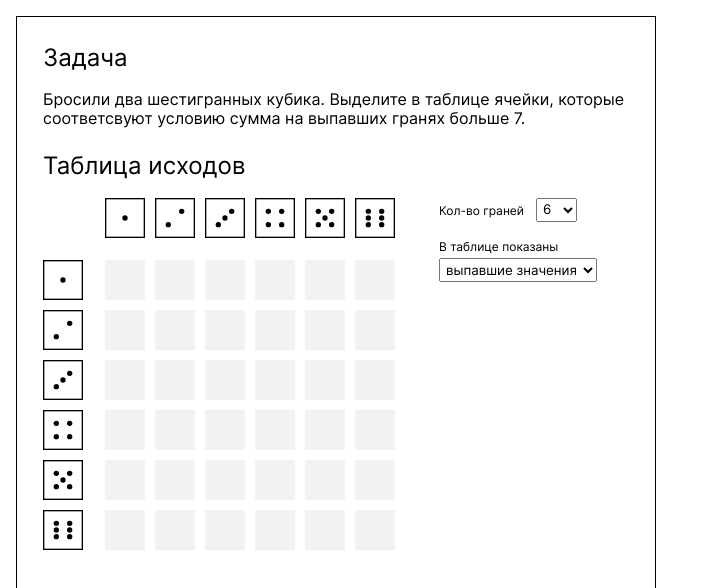
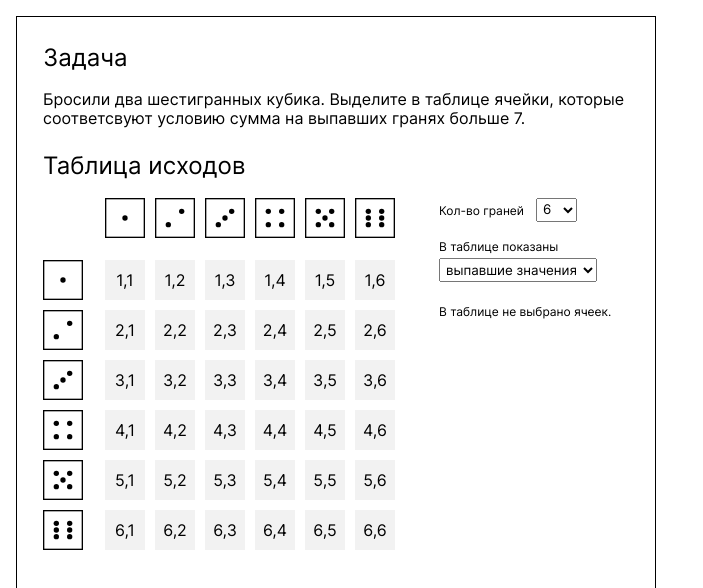
Before and after one commit to StanislavXmov/test_dice, a React (Vite) app: page / in a window 1280 px wide. Shown: the top 588 px of the page, without its empty margins (0-703 px from the left). Built offline with nearby package versions, Linux system fonts and the light colour scheme.

Commit message:
TableType1

```diff
--- a/src/components/Table/Table.module.scss
+++ b/src/components/Table/Table.module.scss
@@ -36,6 +36,13 @@
 }
 
 .label {
+  font-family: Inter;
+  font-size: 12px;
+  font-weight: 400;
+  line-height: 14.52px;
+}
+
+.selectedInfo {
   font-family: Inter;
   font-size: 12px;
   font-weight: 400;
@@ -97,6 +104,9 @@
 .cellType1 {
   width: 40px;
   height: 40px;
+  display: flex;
+  justify-content: center;
+  align-items: center;
 
   background: #F2F2F2;
   cursor: pointer;
--- a/src/components/Table/TableLayer.tsx
+++ b/src/components/Table/TableLayer.tsx
@@ -67,6 +67,12 @@ const dices3Table = {
   12: (key: Key) => <Dice3_12 className={styles.dice3IconTable} key={key} />,
 }
 
+const toCaseCount = (arg: number) => {
+  let titles = ['ячейка', 'ячейки', 'ячеек'];
+  let cases = [2, 0, 1, 1, 1, 2];
+  return titles[(arg % 100 > 4 && arg % 100 < 20) ? 2 : cases[Math.min(arg % 10, 5)]];
+}
+
 type Edge = 6 | 8 | 12;
 
 type ViewTable = 'values' | 'sum';
@@ -95,9 +101,6 @@ const TableType1 = ({ tableView }: {tableView: ViewTable}) => {
   const selected = useTable(s => s.selected);
   const add = useTable(s => s.add);
 
-  console.log(selected);
-
-
   return (
     <div className={styles.tableType1}>
       <div className={styles.horizontalLabelType1}>
@@ -113,7 +116,7 @@ const TableType1 = ({ tableView }: {tableView: ViewTable}) => {
             className={`${styles.cellType1} ${selected.includes(c) ?styles.active : ''}`}
             onClick={() => add(c)}
           >
-
+            {tableView === 'values' ? `${c.y},${c.x}` : `${c.y + c.x}`}
           </div>
         ))}
       </div>
@@ -172,6 +175,9 @@ const TableType3 = ({ tableView }: {tableView: ViewTable}) => {
 const Table = () => {
   const [type, setType] = useState<Edge>(6);
   const [tableView, setTableView] = useState<ViewTable>('values');
+  const selected = useTable(s => s.selected);
+  console.log('Table');
+
 
   const selectHandler = (e: ChangeEvent<HTMLSelectElement>) => {
     setType(Number(e.target.value) as Edge);
@@ -211,6 +217,18 @@ const Table = () => {
               <option value={'sum'}>суммы ячеек</option>
             </select>
           </label>
+          <div>
+            {selected.length === 0 && (
+              <span className={styles.selectedInfo}>
+                В таблице не выбрано ячеек.
+              </span>
+            )}
+            {selected.length > 0 && (
+              <span className={styles.selectedInfo}>
+                {`В таблице  выбрана ${selected.length} ${toCaseCount(selected.length)} из ${type * type}.`}
+              </span>
+              )}
+          </div>
         </div>
       </div>
     </>
```
